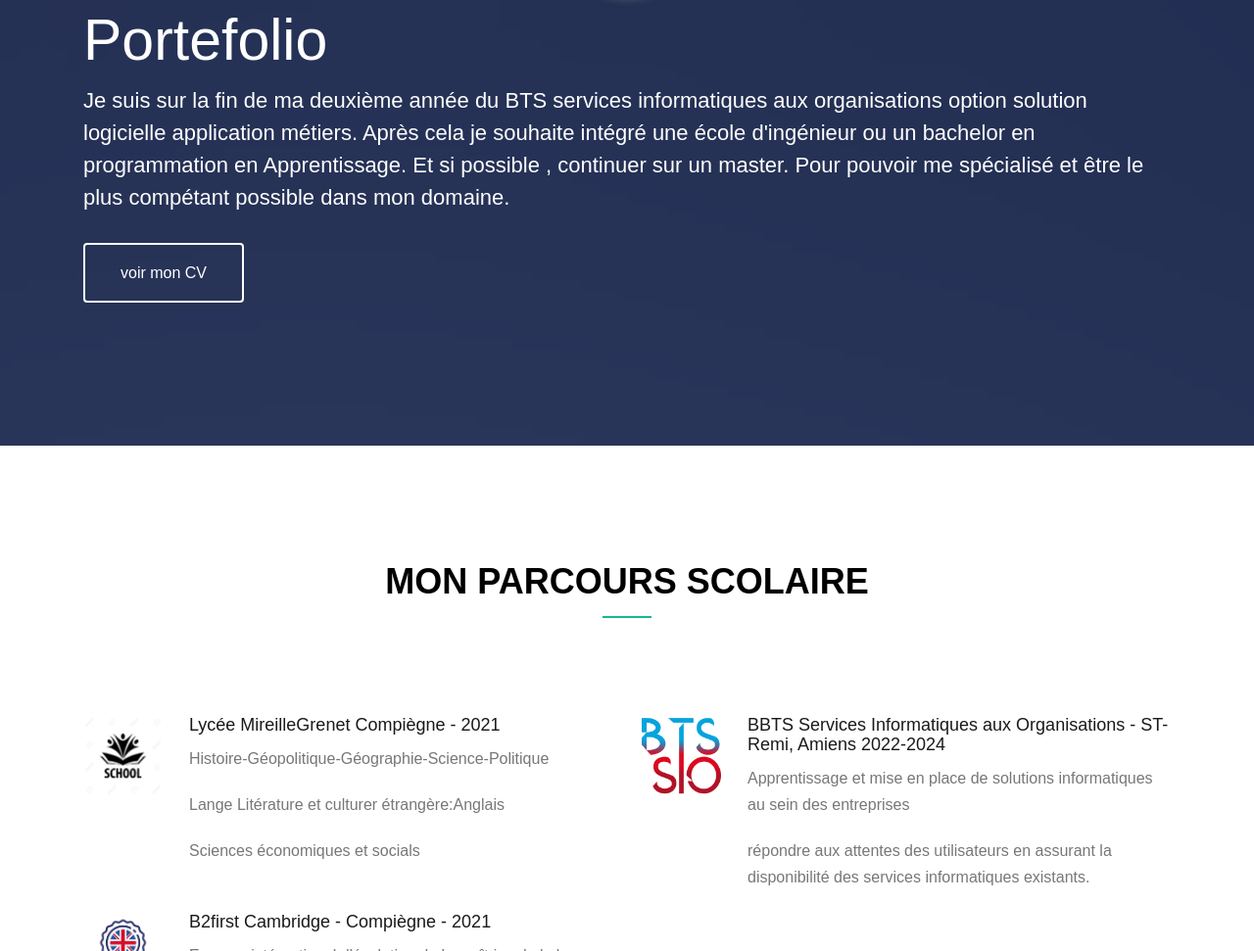
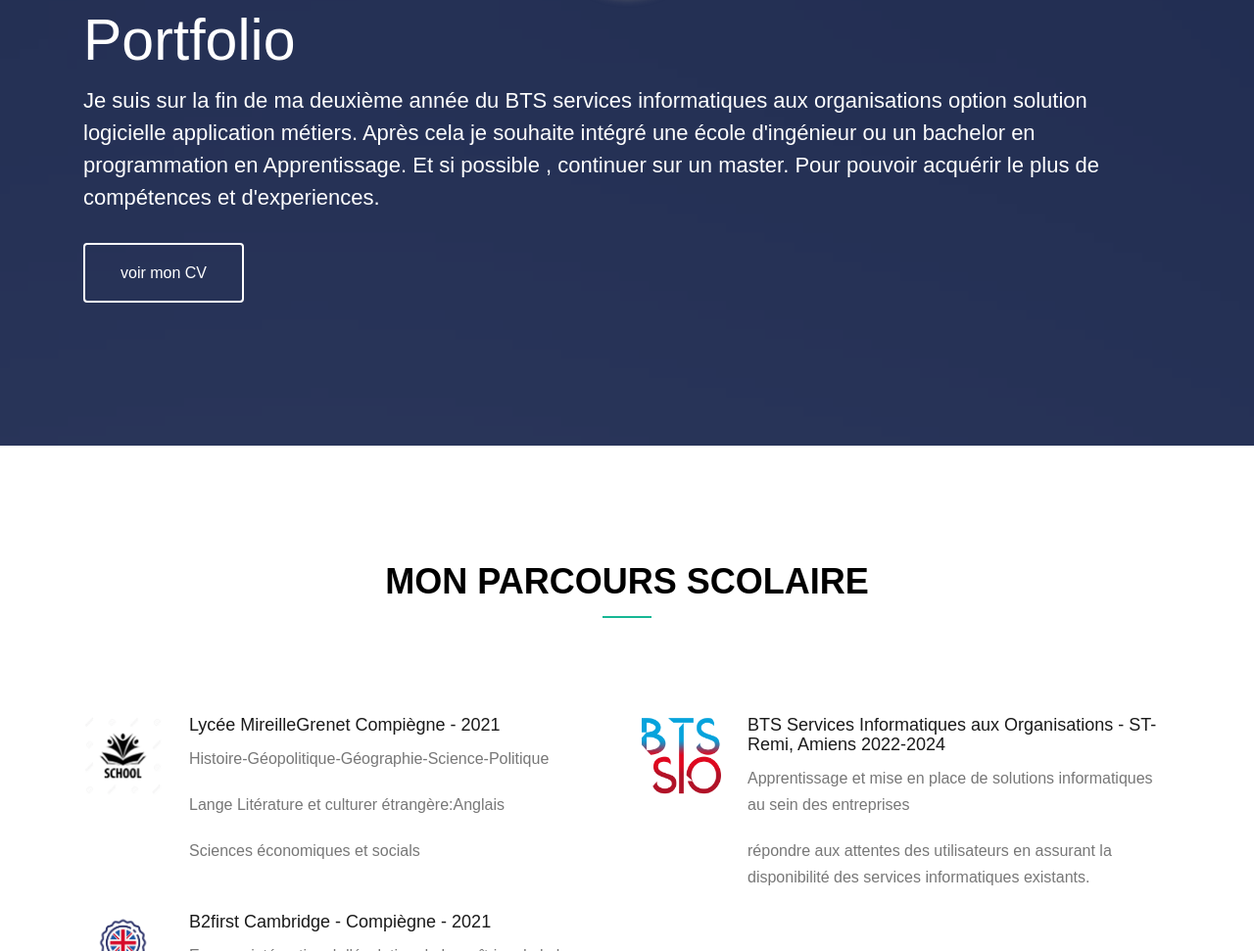
Before and after one commit to ClementIsBrg/ClementIsBrg.github.io, a plain HTML site: page index.html in a window 1280 px wide. Shown: the part 445-1416 px from the top of the page at 98% size. Drawn offline with Linux system fonts and the light colour scheme; files whose address does not match are found by name.

Commit message:
Update index.html

```diff
--- a/index.html
+++ b/index.html
@@ -4,7 +4,7 @@
 	<head>
 	<meta charset="utf-8">
 	<meta http-equiv="X-UA-Compatible" content="IE=edge">
-	<title>Clément &mdash;portefolio</title>
+	<title>Clément &mdash;portfolio</title>
 	<meta name="viewport" content="width=device-width, initial-scale=1">
 
 
@@ -59,8 +59,8 @@
 							<div class="photo">
 								<img src="images/photoclement.jpg" alt="Ma photo de profil">
 							</div>
-							<h1 class="animate-box" data-animate-effect="fadeInUp">Portefolio</h1>
-							<h2 class="animate-box" data-animate-effect="fadeInUp">                        Je suis sur la fin de ma deuxième année du BTS services informatiques aux organisations option solution logicielle application métiers. Après cela je souhaite intégré une école d'ingénieur ou un bachelor en programmation en Apprentissage. Et si possible , continuer sur un master. Pour pouvoir me spécialisé et  être le plus compétant possible dans mon domaine.
+							<h1 class="animate-box" data-animate-effect="fadeInUp">Portfolio</h1>
+							<h2 class="animate-box" data-animate-effect="fadeInUp">                        Je suis sur la fin de ma deuxième année du BTS services informatiques aux organisations option solution logicielle application métiers. Après cela je souhaite intégré une école d'ingénieur ou un bachelor en programmation en Apprentissage. Et si possible , continuer sur un master. Pour pouvoir acquérir le plus de compétences et d'experiences.
 								</h2>
 							<p class="animate-box" data-animate-effect="fadeInUp"><a href="link/BOURGEOIS CLEMENT.pdf" class="btn btn-white btn-lg btn-outline">voir mon CV</a></p>
 						</div>
@@ -138,7 +138,7 @@
 					</div>
 				</span>
 						<div class="feature-copy">
-							<h3>BBTS Services Informatiques aux Organisations - ST-Remi, Amiens 2022-2024</h3>
+							<h3>BTS Services Informatiques aux Organisations - ST-Remi, Amiens 2022-2024</h3>
 							<p>Apprentissage et mise en place de solutions informatiques au sein des entreprises</p>
 						</p>  répondre aux attentes des utilisateurs en assurant la disponibilité des services informatiques existants.</p>
 
@@ -480,7 +480,7 @@
 		<div class="gtco-container">
 			<div class="row animate-box">
 				<div class="col-md-8 col-md-offset-2 text-center gtco-heading">
-					<h2>Gestion du parc informatique</h2>
+					<h2>Gestion du patrimoine informatique</h2>
 					<p>Une bonne gestion du parc informatique d’entreprise permet de prévenir les défaillances et de réduire les coûts de fonctionnement du système informatique. La gestion de parc informatique assure sa pérennité et constitue un enjeu majeur pour l’entreprise.</p>
 					<h2>Chez LeBoncoin</h2>
 					<p>Leboncoin possède plus d'une centaine de développeur.Chacun se voit fournir un ordinateurs portable (mac,windows ou linux). Un vpn propre à l'entreprise est installé sur chaque ordinateurs et est obligatoire pour chaque connextion aux outils de l'entreprises(Par exemple pour acceder à la mise en production). Chaque employé devait aussi suivre une courte formation de quelques heures sur les risques de cybersécurité. LeBoncoin est une entreprise internationale qui a déjà essuyé des cyber-attaques, c'est pour cela que la bonne gestion du parc informatique est primordiale. L'entreprise fonctionne sur le modèle de l'open-desk, personnes n'a de place défini, permettant une fléxibilité aux employés. De plus des claviers ,des souris et des cables HDMI étaient toujours mis a disposition des employés.</p>
```
